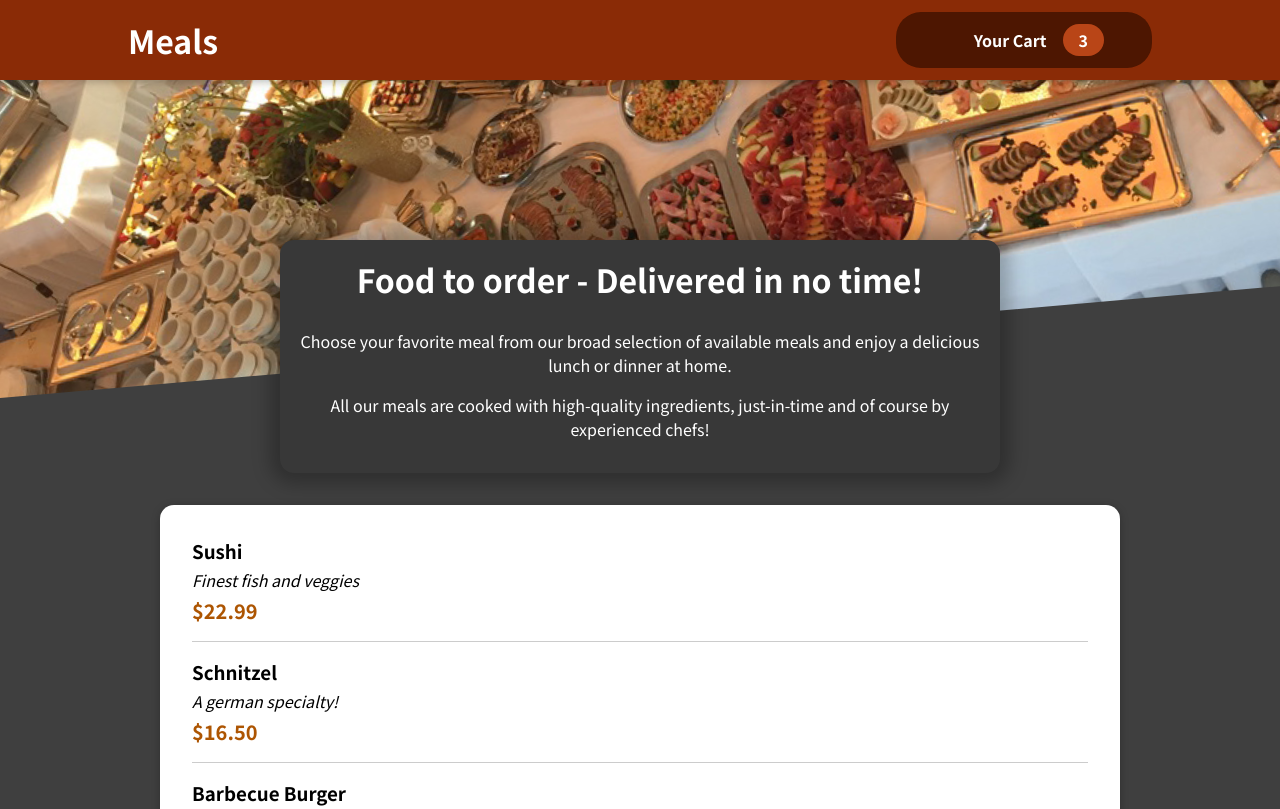
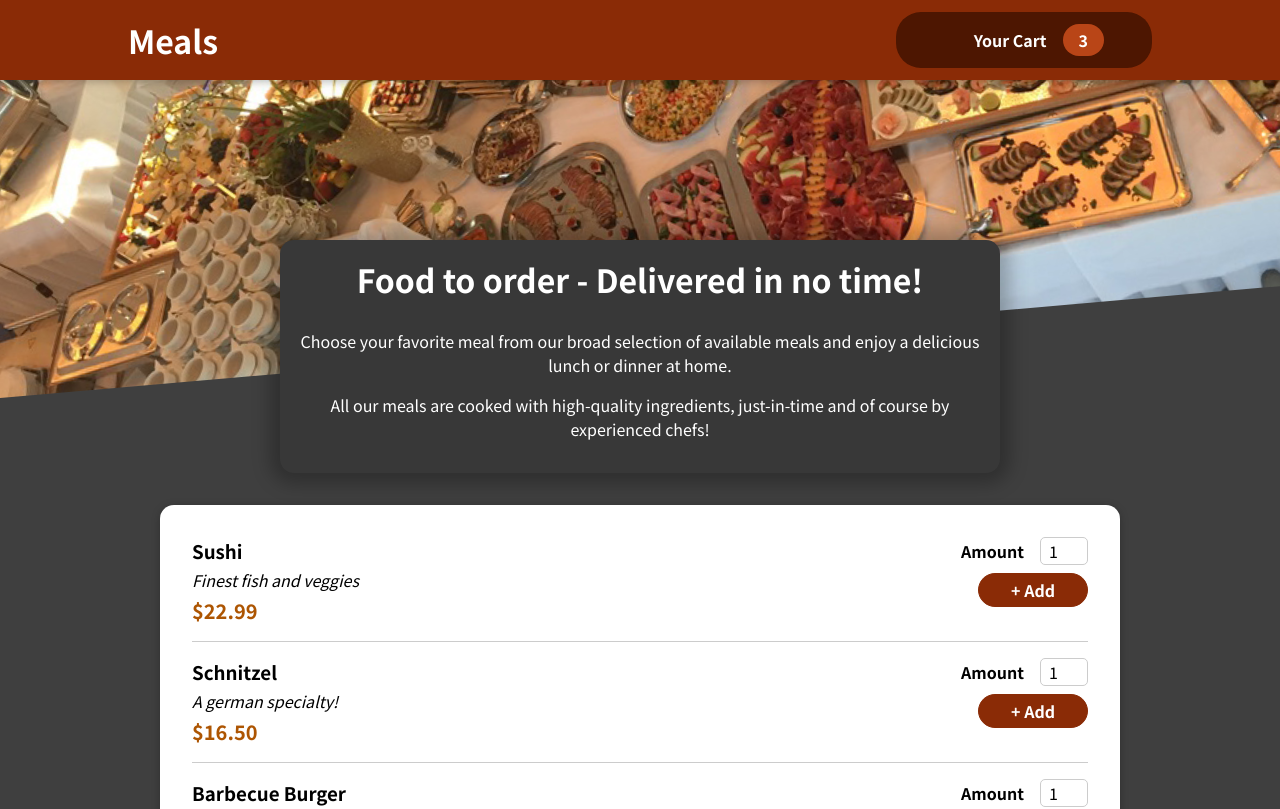
Before and after one commit to fishenchips/food-order-app, a React (Create React App) app: page / in a window 1280 px wide. Shown: the top 809 px of the page. Built offline with nearby package versions, Linux system fonts and the light colour scheme; some icons are missing.

Commit message:
adding meal form to change amount in order

```diff
--- a/src/components/Meals/AvailableMeals.js
+++ b/src/components/Meals/AvailableMeals.js
@@ -38,6 +38,7 @@
         <ul>
           {DUMMY_MEALS.map((meal) => (
             <MealItem
+              id={meal.id}
               key={meal.id}
               name={meal.name}
               description={meal.description}
--- a/src/components/Meals/MealItem/MealItem.js
+++ b/src/components/Meals/MealItem/MealItem.js
@@ -1,5 +1,6 @@
 import React from "react";
 import classes from "./MealItem.module.css";
+import MealItemForm from "./MealItemForm";
 
 function MealItem(props) {
   //formatting price and then using it below
@@ -13,7 +14,9 @@
         <div className={classes.description}>{props.description}</div>
         <div className={classes.price}>{price}</div>
       </div>
-      <div></div>
+      <div>
+        <MealItemForm id={props.id} />
+      </div>
     </li>
   );
 }
--- a/src/components/Meals/MealItem/MealItemForm.js
+++ b/src/components/Meals/MealItem/MealItemForm.js
@@ -1,7 +1,24 @@
 import React from "react";
+import Input from "../../UI/Input";
+import classes from "./MealItemForm.module.css";
 
-function MealItemForm() {
-  return <div>MealItemForm</div>;
+function MealItemForm(props) {
+  return (
+    <form className={classes.form}>
+      <Input
+        label="Amount"
+        input={{
+          id: "amount_" + props.id,
+          type: "number",
+          min: "1",
+          max: "5",
+          step: "1",
+          defaultValue: "1",
+        }}
+      />
+      <button>+ Add</button>
+    </form>
+  );
 }
 
 export default MealItemForm;
--- /dev/null
+++ b/src/components/Meals/MealItem/MealItemForm.module.css
@@ -0,0 +1,20 @@
+.form {
+    text-align: right;
+  }
+
+  .form button {
+    font: inherit;
+    cursor: pointer;
+    background-color: #8a2b06;
+    border: 1px solid #8a2b06;
+    color: white;
+    padding: 0.25rem 2rem;
+    border-radius: 20px;
+    font-weight: bold;
+  }
+
+  .form button:hover,
+  .form button:active {
+    background-color: #641e03;
+    border-color: #641e03;
+  }
--- /dev/null
+++ b/src/components/UI/Input.js
@@ -0,0 +1,14 @@
+import React from "react";
+import classes from "./Input.module.css";
+
+function Input(props) {
+  return (
+    <div className={classes.input}>
+      <label htmlFor={props.input.id}>{props.label}</label>
+      <input {...props.input} />
+      {/* ...props.input lets ut add more configuration elsewhere */}
+    </div>
+  );
+}
+
+export default Input;
--- /dev/null
+++ b/src/components/UI/Input.module.css
@@ -0,0 +1,18 @@
+.input {
+    display: flex;
+    align-items: center;
+    margin-bottom: 0.5rem;
+  }
+
+  .input label {
+    font-weight: bold;
+    margin-right: 1rem;
+  }
+
+  .input input {
+    width: 3rem;
+    border-radius: 5px;
+    border: 1px solid #ccc;
+    font: inherit;
+    padding-left: 0.5rem;
+}
```
Also changed, not shown: 1 other file (tests, documents, lock files or other folders).
